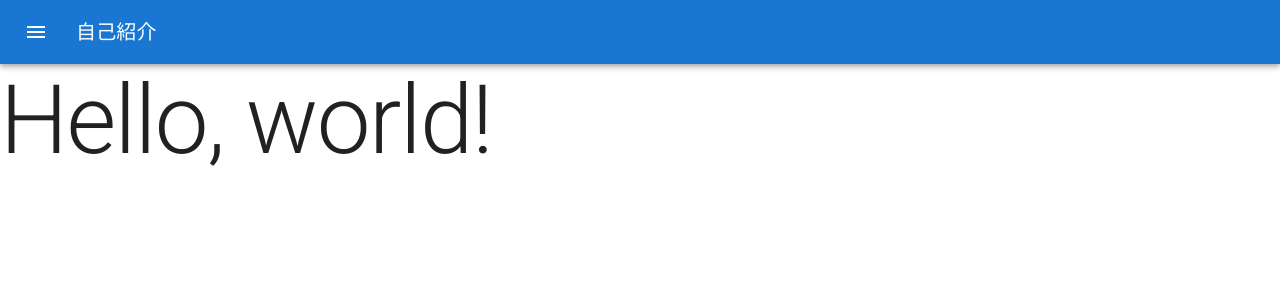
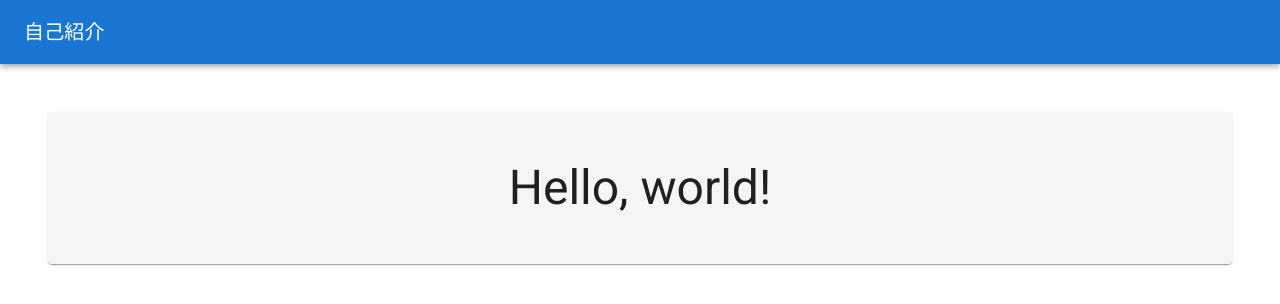
Before and after one commit to Urotea/introduction, a Next.js app: page / in a window 1280 px wide. Shown: the top 304 px of the page. Built offline with nearby package versions, Linux system fonts and the light colour scheme.

Commit message:
基礎を作成

```diff
--- a/app/_appbar/AppBar.tsx
+++ b/app/_appbar/AppBar.tsx
@@ -12,15 +12,6 @@ const AppBar: React.FC = () => {
     <Box sx={{ flexGrow: 1 }}>
       <MUIAppBar position="static">
         <Toolbar>
-          <IconButton
-            size="large"
-            edge="start"
-            color="inherit"
-            aria-label="menu"
-            sx={{ mr: 2 }}
-          >
-            <MenuIcon />
-          </IconButton>
           <Typography variant="h6" component="div" sx={{ flexGrow: 1 }}>
             自己紹介
           </Typography>
--- a/app/ThemeRegistry.tsx
+++ b/app/_theme/ThemeRegistry.tsx
@@ -66,4 +66,5 @@ const ThemeRegistry: React.FC<PropsWithChildren<Props>> = (props) => {
   );
 };
 
+/** @package */
 export default ThemeRegistry;
--- /dev/null
+++ b/app/_theme/colors.ts
@@ -0,0 +1,4 @@
+/** @package */
+export const colors = {
+  gray: "#f5f5f5",
+};
--- /dev/null
+++ b/app/_theme/index.ts
@@ -0,0 +1,4 @@
+import ThemeRegistry from "./ThemeRegistry";
+import { colors } from "./colors";
+
+export { colors, ThemeRegistry };
--- a/app/theme.ts
+++ b/app/_theme/theme.ts
@@ -1,4 +1,3 @@
-import { Roboto } from "next/font/google";
 import { createTheme } from "@mui/material/styles";
 
 const theme = createTheme({
@@ -8,4 +7,5 @@ const theme = createTheme({
   components: { MuiAlert: {} },
 });
 
+/** @package */
 export default theme;
--- a/app/layout.tsx
+++ b/app/layout.tsx
@@ -1,5 +1,5 @@
 import { Viewport } from "next";
-import ThemeRegistry from "./ThemeRegistry";
+import ThemeRegistry from "./_theme/ThemeRegistry";
 import { AppBar } from "./_appbar";
 import { Roboto } from "next/font/google";
 
--- a/app/page.tsx
+++ b/app/page.tsx
@@ -1,5 +1,19 @@
-import { Typography } from "@mui/material";
+import { Card, Typography } from "@mui/material";
+import { colors } from "./_theme";
 
 export default function Page() {
-  return <Typography variant="h1">Hello, world!</Typography>;
+  return (
+    <Card
+      component="div"
+      sx={{
+        m: 6,
+        py: 6,
+        display: "flex",
+        justifyContent: "center",
+        backgroundColor: colors.gray,
+      }}
+    >
+      <Typography variant="h3">Hello, world!</Typography>
+    </Card>
+  );
 }
```
